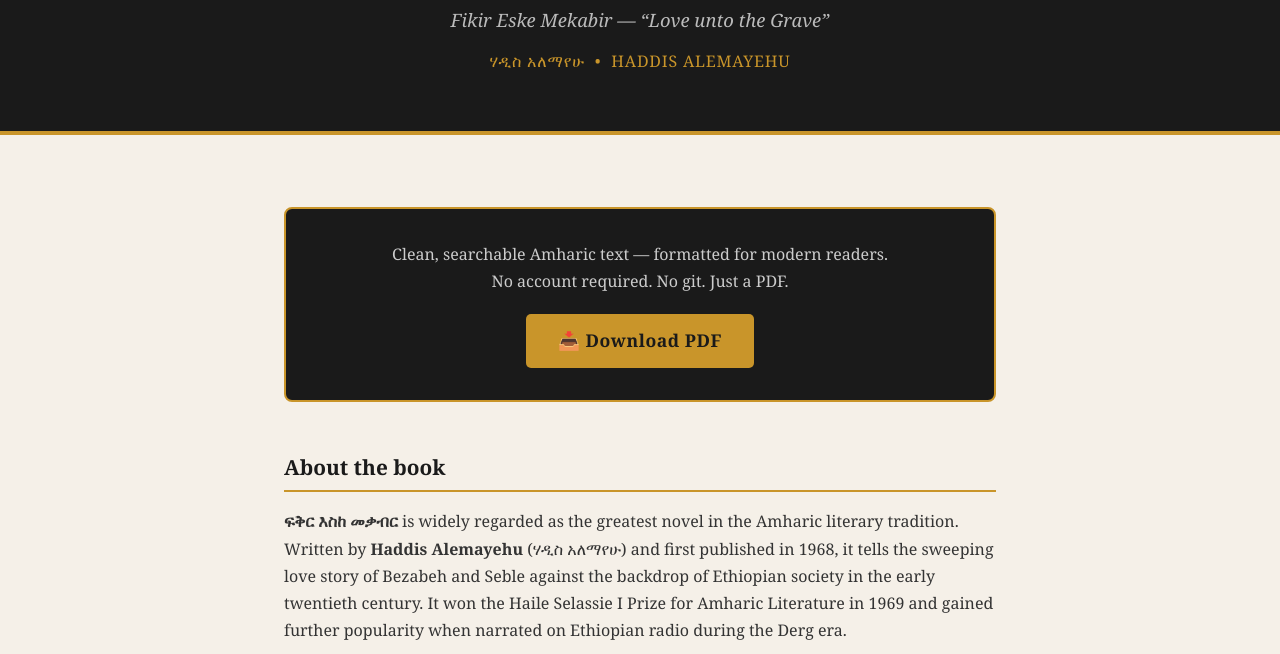
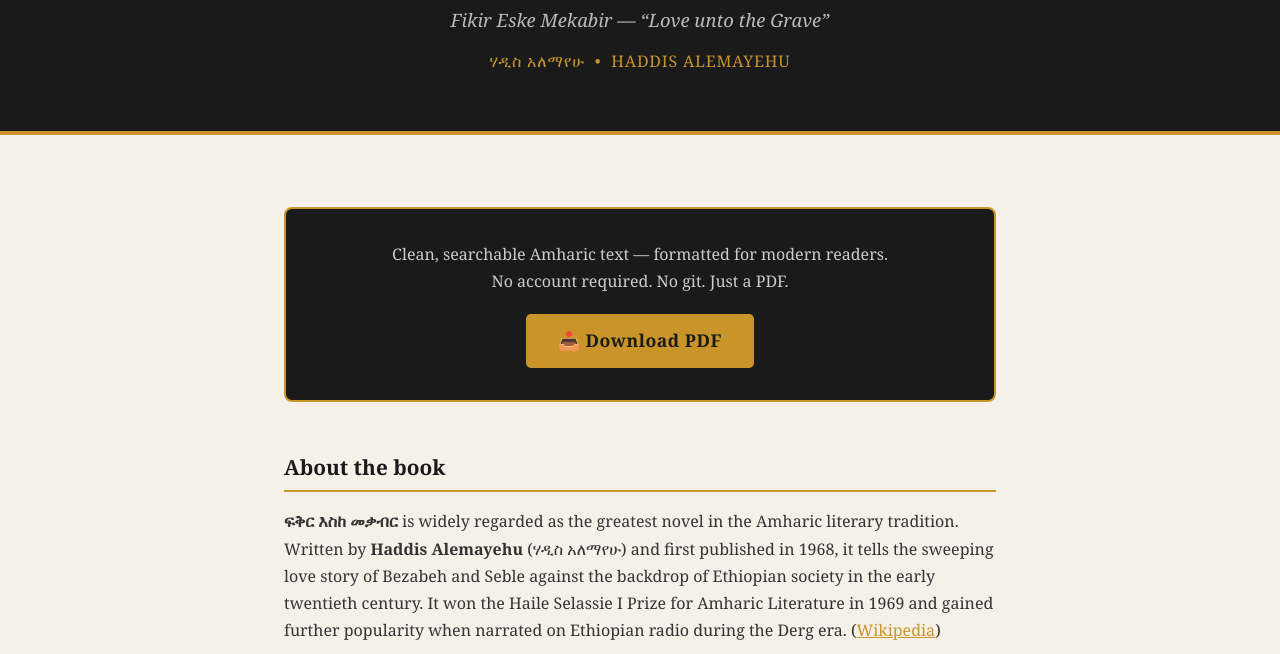
Before and after one commit to ggera/fikir-eske-makabir, a plain HTML site: page docs/index.html in a window 1280 px wide. Shown: the part 146-800 px from the top of the page. Drawn offline with Linux system fonts and the light colour scheme.

Commit message:
docs: add Wikipedia reference link

```diff
--- a/docs/index.html
+++ b/docs/index.html
@@ -160,6 +160,7 @@
     Ethiopian society in the early twentieth century.  It won the Haile Selassie I Prize
     for Amharic Literature in 1969 and gained further popularity when narrated on Ethiopian
     radio during the Derg era.
+    (<a href="https://en.wikipedia.org/wiki/Love_to_the_Grave" target="_blank" rel="noopener">Wikipedia</a>)
   </p>
   <p>
     The novel was originally typeset in a period printing style.  This project produces a clean
```
Also changed, not shown: 1 other file.
